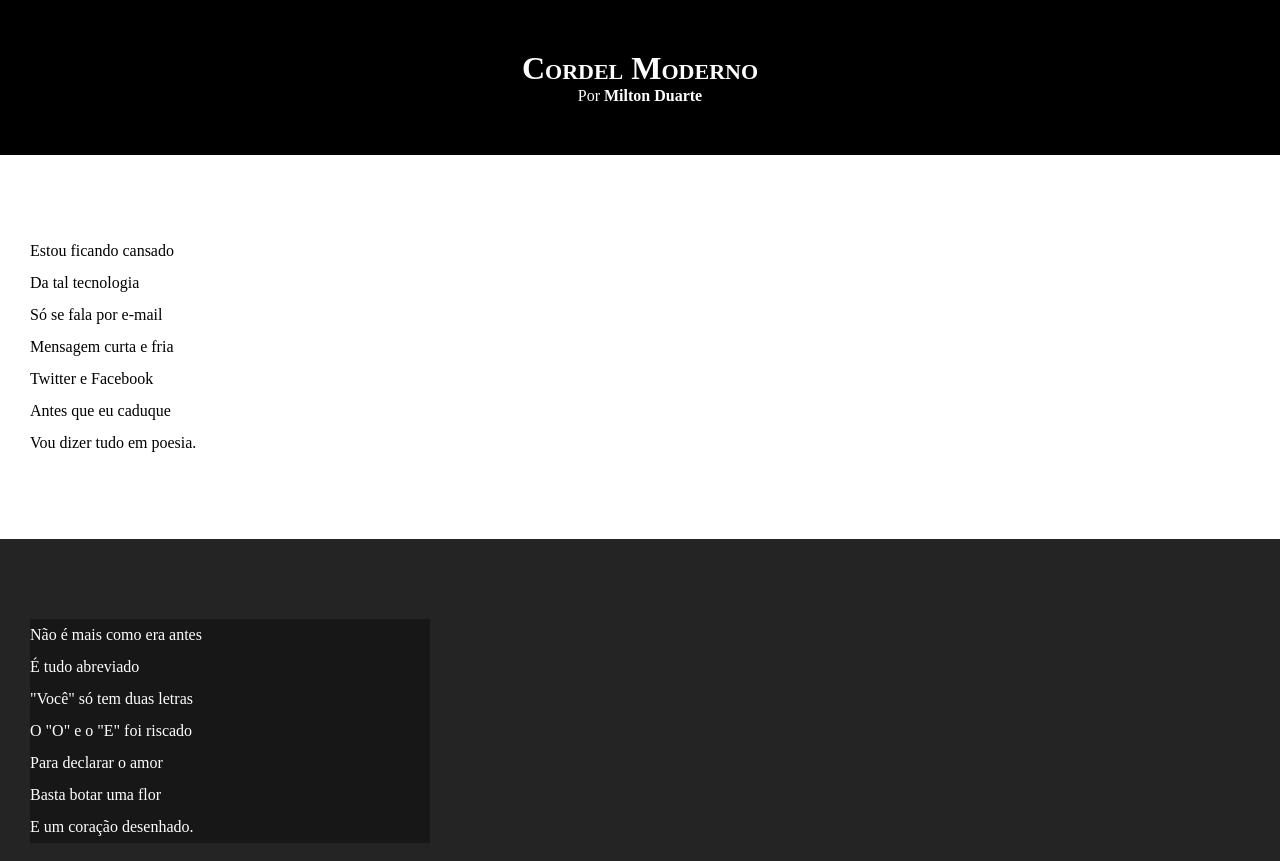
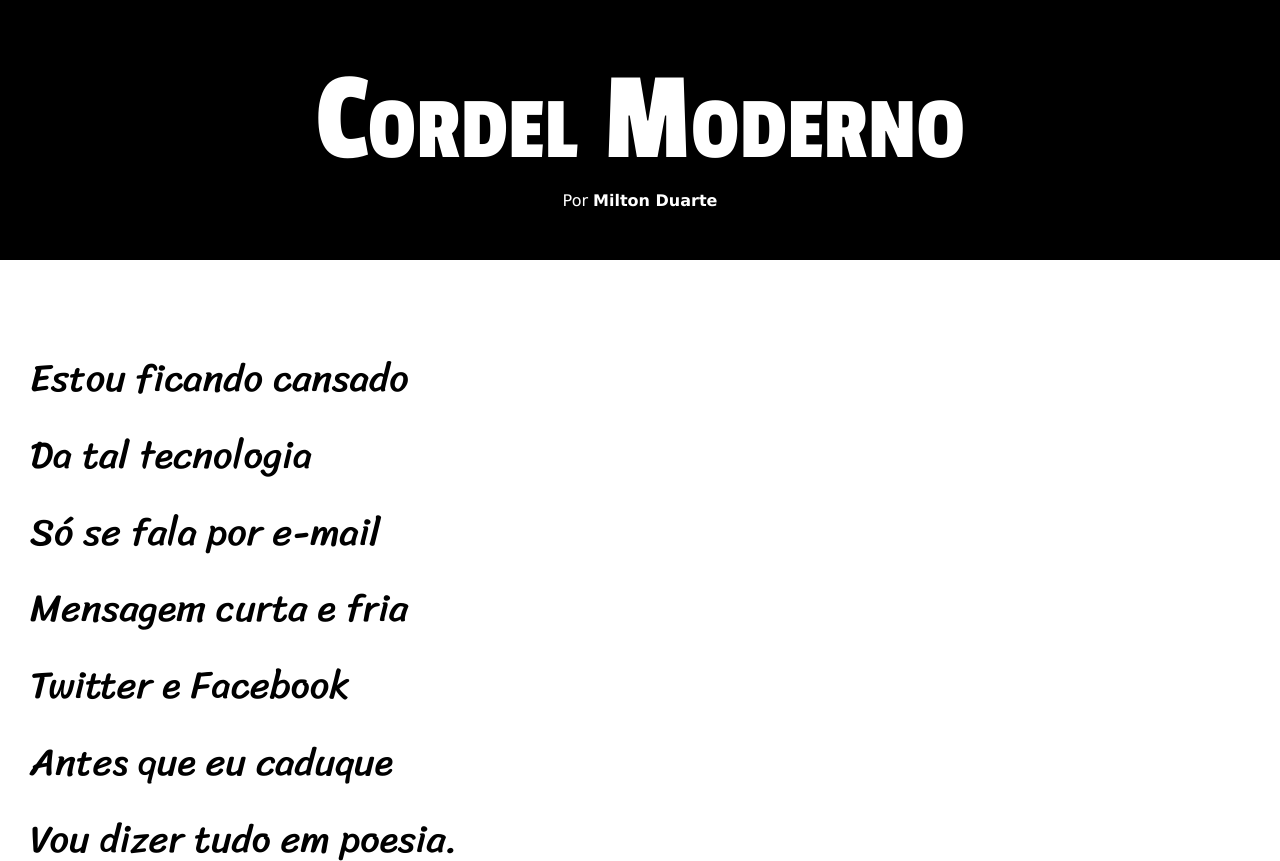
Before and after one commit to analaura220/html-css, a plain HTML site: page desafios/d012/index.html in a window 1280 px wide. Shown: the top 861 px of the page. Drawn offline with Linux system fonts and the light colour scheme.

Commit message:
Update style.css

```diff
--- a/desafios/d012/style/style.css
+++ b/desafios/d012/style/style.css
@@ -1,4 +1,13 @@
 @charset "UTF-8";
+
+@import url('https://fonts.googleapis.com/css2?family=Passion+One&display=swap');
+@import url('https://fonts.googleapis.com/css2?family=Sriracha&display=swap');
+
+:root {
+    --fonte1: Verdana, Geneva, Tahoma, sans-serif;
+    --fonte2: 'Passion One', cursive;
+    --fonte3: 'Sriracha', cursive;
+}
 
 * {
     margin: 0px;
@@ -6,6 +15,7 @@
 }
 
 html, body {
+    font-family: var(--fonte1);
     min-height: 100vh;
     background-color: darkgray;
 }
@@ -19,6 +29,9 @@ header {
 header > h1 {
     padding-top: 50px;
     font-variant: small-caps;
+    font-family: var(--fonte2);
+    font-weight: normal;
+    font-size: 10vw;
 }
 
 header > p {
@@ -40,6 +53,8 @@ section {
     padding-bottom: 10vh;
     line-height: 2em;
     padding-left: 30px;
+    font-family: var(--fonte3);
+    font-size: 3vw;
 }
 
 section.normal {
@@ -53,8 +68,9 @@ section.imagem {
 }
 
 section.imagem > p {
+    display: inline-block;
     background-color: rgba(0, 0, 0, 0.356);
-    max-width: 400px;
+    padding: 5px;
 }
 
 footer {
```
